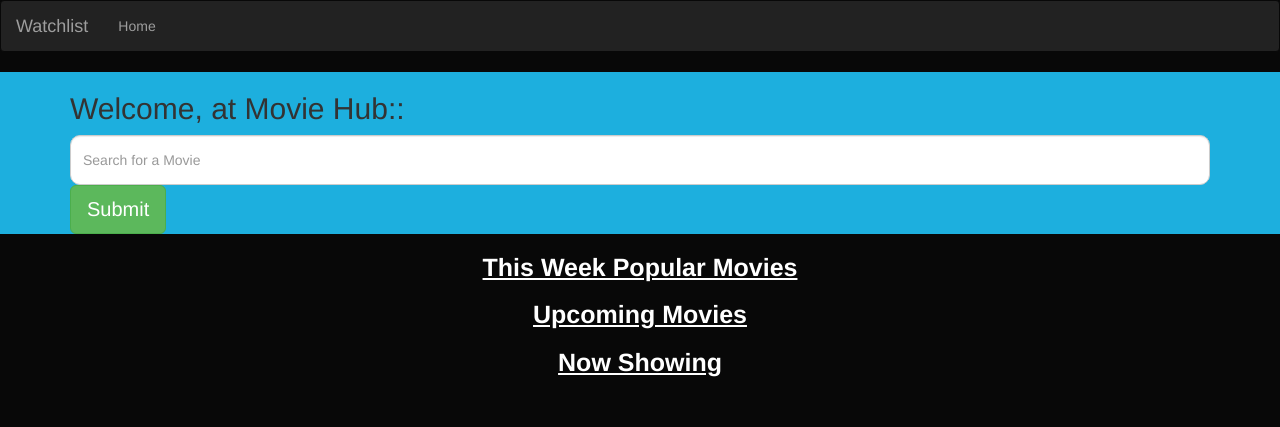
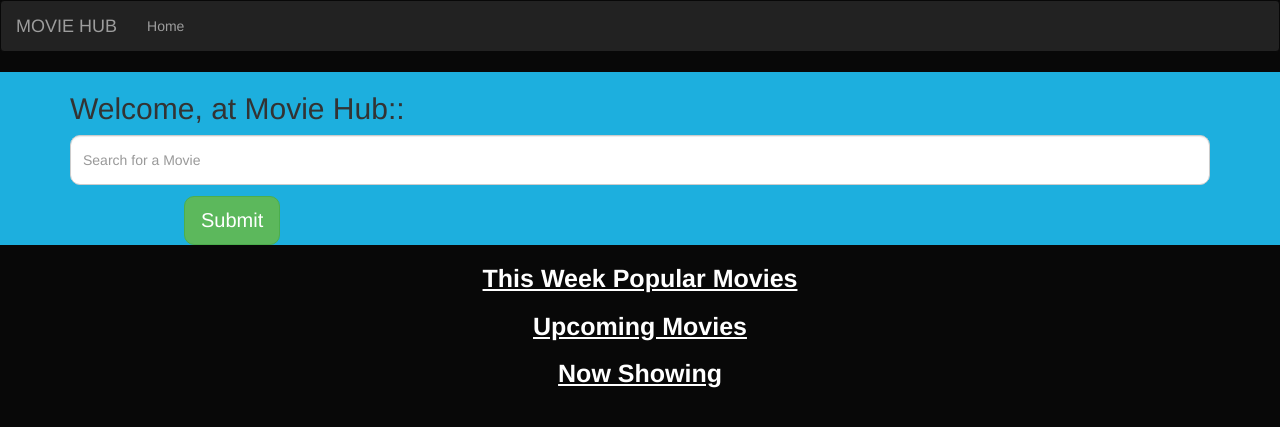
Before and after one commit to SayiaFelix/Watchlist-practice, a Flask app: template app/templates/index.html in a window 1280 px wide. Shown: the top 427 px of the page. Run offline with Flask 2, Linux system fonts and the light colour scheme; the template is opened without the code that fills it, so the values that code supplies are empty; some libraries are stand-ins or nearby versions.

Commit message:
Styling my div

```diff
--- a/app/static/css/index.css
+++ b/app/static/css/index.css
@@ -25,6 +25,9 @@ h3 {
 
 .btn {
     font-size: 20px;
+    border-radius: 10px;
+    margin-top: 1%;
+    margin-left: 10%;
 }
 
 .form-control {
--- a/app/templates/index.html
+++ b/app/templates/index.html
@@ -15,9 +15,10 @@
 
     </div>
 </div>
+<div class="container">
 
     <!-- Popular movie -->
-<h3>This Week Popular Movies</h3>
+    <h3 class="text-center fs-2 fw-bold">This Week Popular Movies</h3>
     <ul>
         {{ macro.displayMovieList(popular)}}
     </ul>
@@ -32,5 +33,7 @@
         {{ macro.displayMovieList(now_showing)}}
     </ul>
 
+</div>
+
 
 {% endblock%}
--- a/app/templates/navbar.html
+++ b/app/templates/navbar.html
@@ -7,7 +7,7 @@
 </head>
 
 <body>
-    <div class="navbar navbar-inverse" role="navigation">
+    <div class="navbar navbar-inverse bg-dark text-dark" role="navigation">
         <div class="container-fluid">
             <div class="navbar-header">
                 <button type="button" class="navbar-toggle" data-toggle="collapse" data-target=".navbar-collapse">
@@ -16,7 +16,7 @@
                   <span class="icon-bar"></span>
                   <span class="icon-bar"></span>
                 </button>
-                <a class="navbar-brand" href="/"> Watchlist </a>
+                <a class="navbar-brand" href="/"> MOVIE HUB</a>
             </div>
             <div class="navbar-collapse collapse">
                 <ul class="nav navbar-nav">
```
Lines whose indentation alone changed are shown as unchanged.
